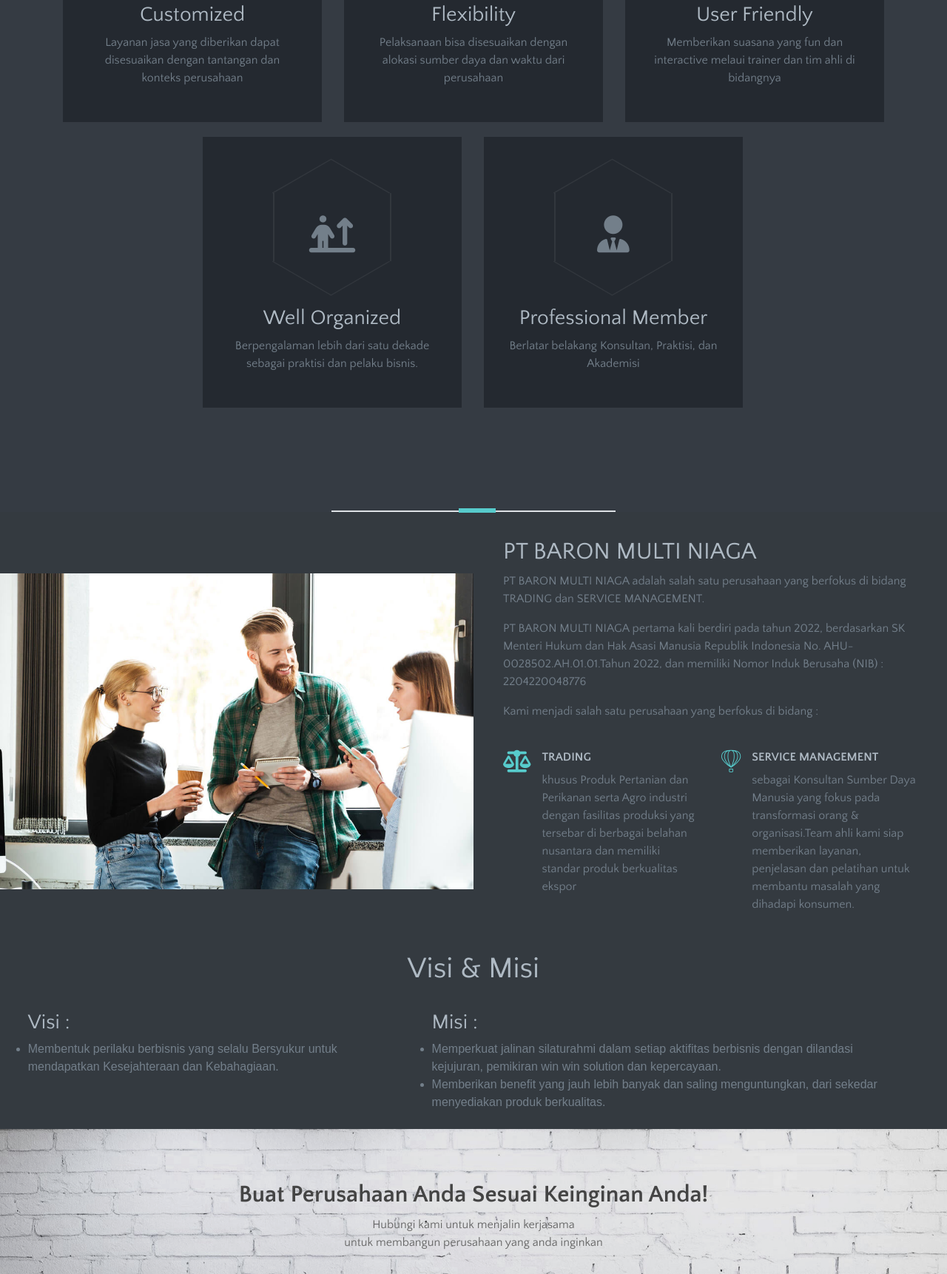
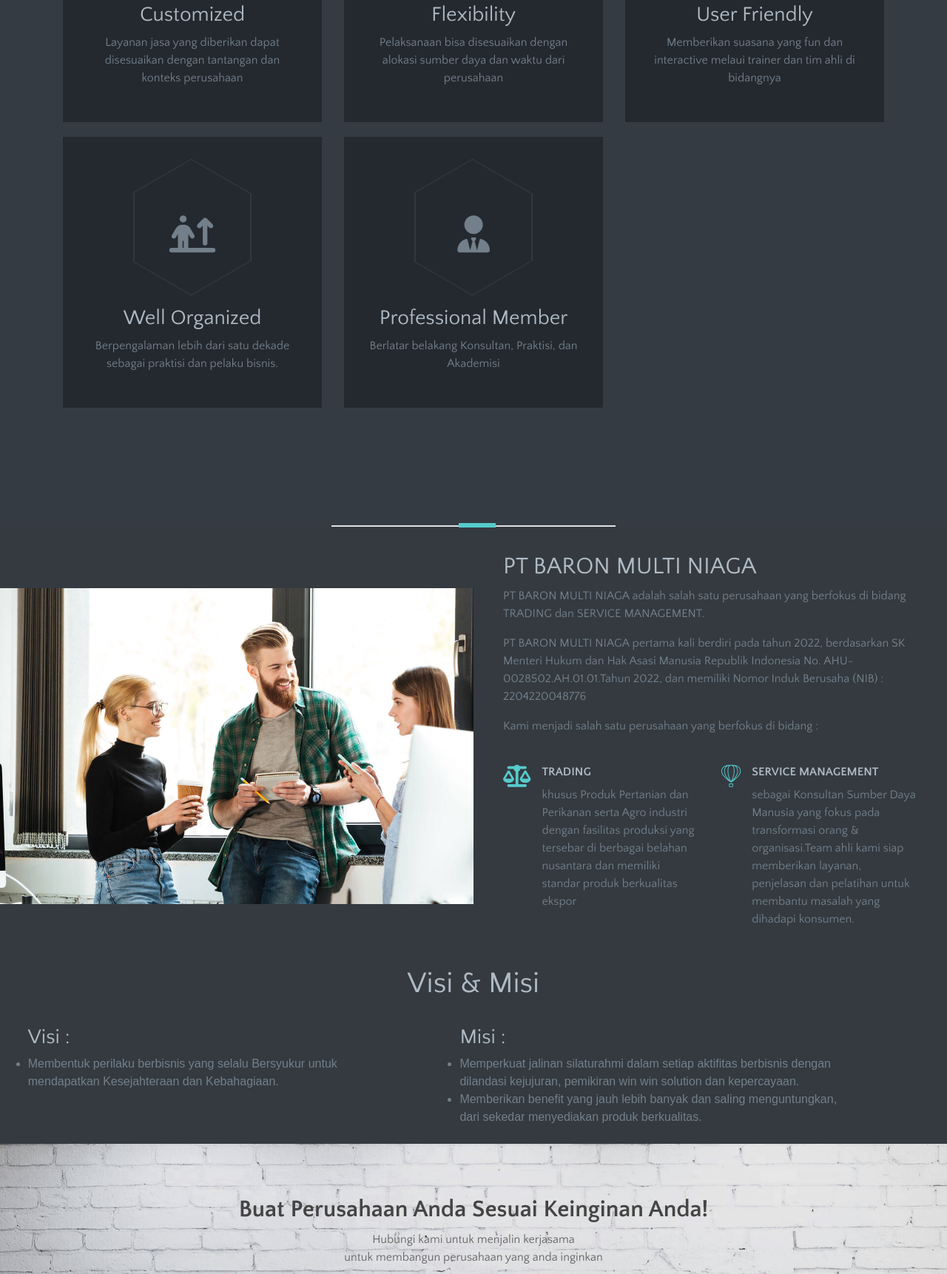
Before and after one commit to PT-Baron-Multi-Niaga/Company_Profile, a plain HTML site: page index.html in a window 1280 px wide. Shown: the part 1487-3209 px from the top of the page at 74% size. Drawn offline with Linux system fonts and the light colour scheme; some packages are replaced by stand-ins of ours; files whose address does not match are found by name; a web font is replaced by a local one.

Commit message:
commit 2

```diff
--- a/index.html
+++ b/index.html
@@ -194,7 +194,7 @@
 
 			<!-- About item -->
 			<div class="col-md-4 text-center wow fadeInUp" data-wow-duration="500ms" data-wow-delay="500ms">
-				<div class="block kill-margin-bottom">
+				<div class="block ">
 					<div class="icon-box">
 						<i class="fas fa-user-group"></i>
 					</div>
@@ -208,8 +208,8 @@
 			<!-- End About item -->
 
 			<!-- About item -->
-			<div class="col-md-4 text-center wow fadeInUp" data-wow-duration="500ms" data-wow-delay="500ms" style="margin-left: 5cm;">
-				<div class="block kill-margin-bottom">
+			<div class="col-md-4 text-center wow fadeInUp" data-wow-duration="500ms" data-wow-delay="500ms" >
+				<div class="block">
 					<div class="icon-box">
 						<i class="fas fa-person-arrow-up-from-line"></i>
 					</div>
@@ -224,7 +224,7 @@
 
 			<!-- About item -->
 			<div class="col-md-4 text-center wow fadeInUp" data-wow-duration="500ms" data-wow-delay="500ms">
-				<div class="block kill-margin-bottom">
+				<div class="block">
 					<div class="icon-box">
 						<i class="fas fa-user-tie"></i>
 					</div>
@@ -235,8 +235,9 @@
 					</div>
 				</div>
 			</div>
+
 			<!-- End About item -->
-		</div> <!-- End row -->
+		</div>
 	</div> <!-- End container -->
 </section> <!-- End section -->
 <br>
@@ -291,7 +292,7 @@
 				<li type="disc">Membentuk perilaku berbisnis yang selalu Bersyukur untuk mendapatkan Kesejahteraan dan Kebahagiaan.</li>
 			</ul>
 		</div>
-		<div class="col-md-6">
+		<div class="col-md-5" style="margin-left: 1cm;">
 			<h3>Misi :</h3>
 			<ul>
 				<li type="disc">Memperkuat jalinan silaturahmi dalam setiap aktifitas berbisnis dengan dilandasi kejujuran, pemikiran win win solution dan kepercayaan.</li>
```
